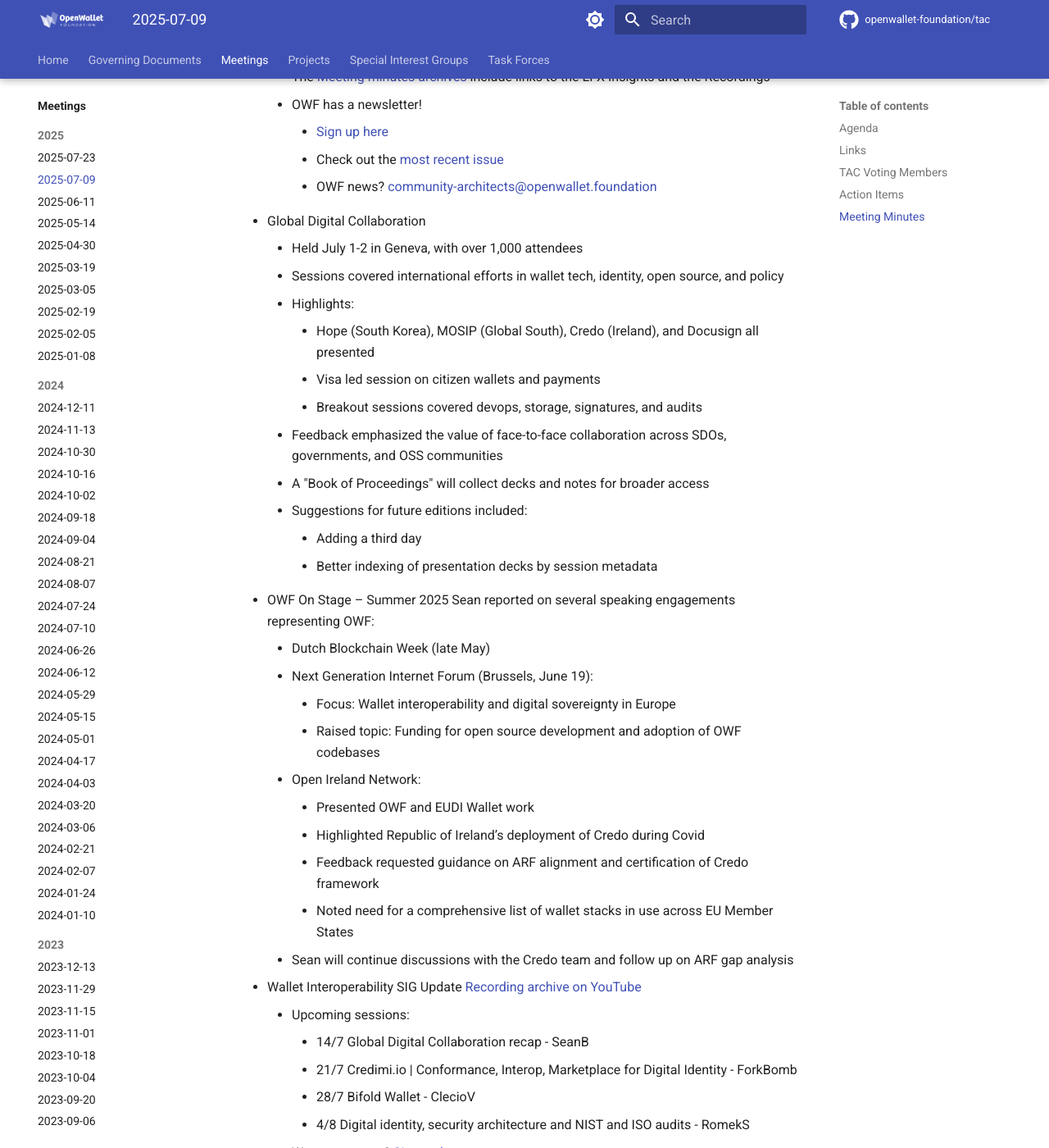
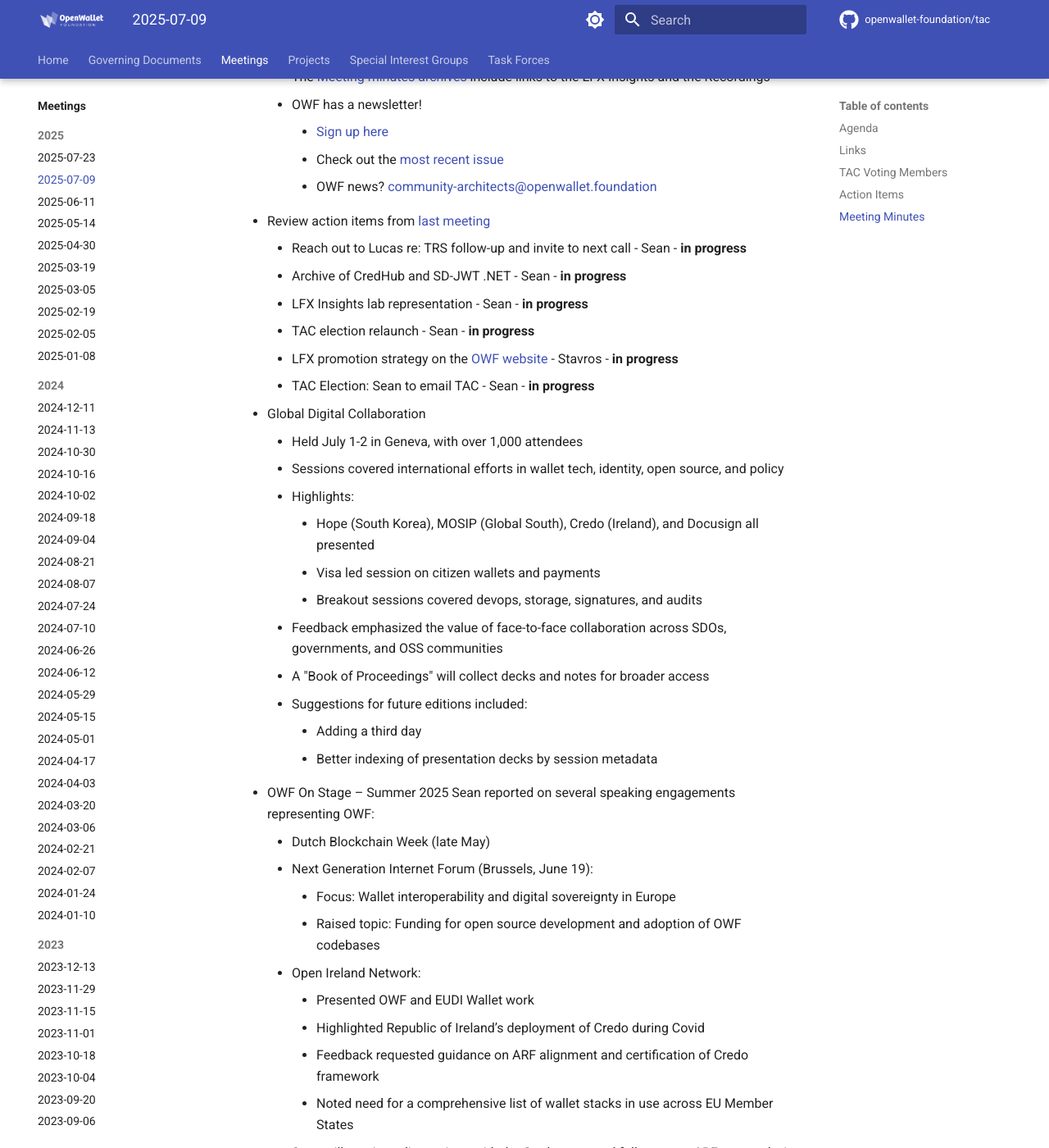
Before and after one commit to openwallet-foundation/tac, an MkDocs documentation site: the page built from docs/meetings/2025/2025-07-09.md, in a window 1280 px wide and 1400 px high, scrolled down 1794 px. Shown: the whole window at 82% size. Built offline with MkDocs 1.6.1 and Material for MkDocs 9.7.7, drawn with Linux system fonts in a browser that asks for light colours; comment, search, counter and statistics services are not loaded; some of the changed text lies outside the part shown.

Commit message:
Rearrange sections
Signed-off-by: Stavros Kounis <skounis@gmail.com>

```diff
--- a/docs/meetings/2025/2025-07-09.md
+++ b/docs/meetings/2025/2025-07-09.md
@@ -50,6 +50,14 @@
         - Check out the [most recent issue](https://openwallet.foundation/newsletter/)
         - OWF news? [community-architects@openwallet.foundation](mailto:community-architects@openwallet.foundation)
 
+- Review action items from [last meeting](../2025/2025-06-11.md#action-items)
+    - Reach out to Lucas re: TRS follow-up and invite to next call - Sean - **in progress**
+    - Archive of CredHub and SD-JWT .NET - Sean - **in progress**
+    - LFX Insights lab representation - Sean - **in progress**
+    - TAC election relaunch - Sean - **in progress**
+    - LFX promotion strategy on the [OWF website](https://tac.openwallet.foundation/meetings/2025/2025-05-14/#links) - Stavros - **in progress**
+    - TAC Election: Sean to email TAC - Sean - **in progress**
+
 - Global Digital Collaboration
     - Held July 1-2 in Geneva, with over 1,000 attendees
     - Sessions covered international efforts in wallet tech, identity, open source, and policy
```
Also changed, not shown: other parts of docs/meetings/2025/2025-07-09.md (+0 -9 lines).
